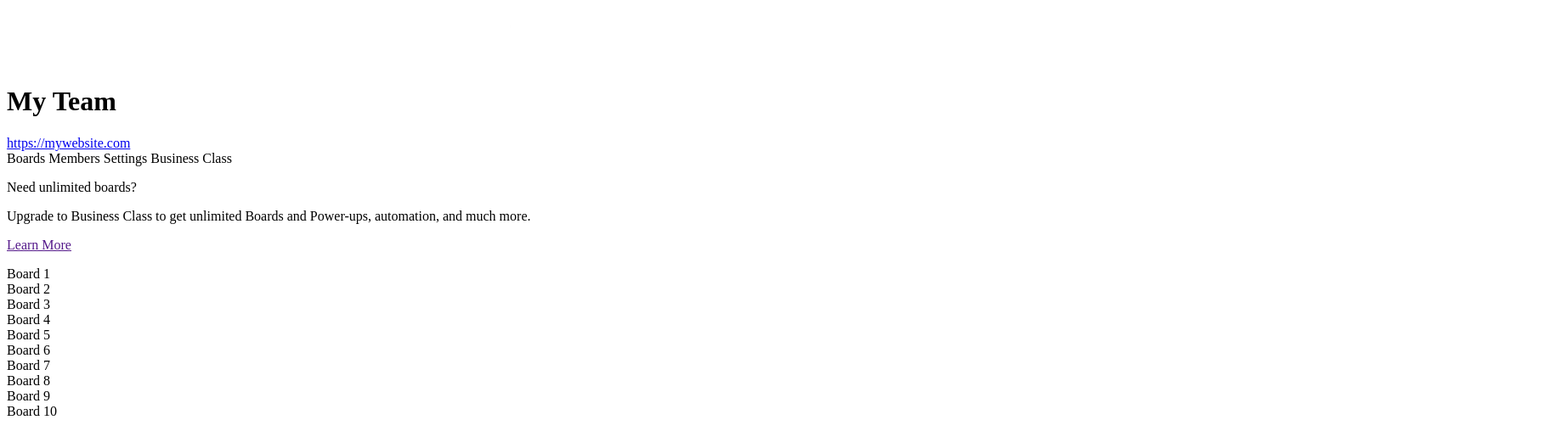
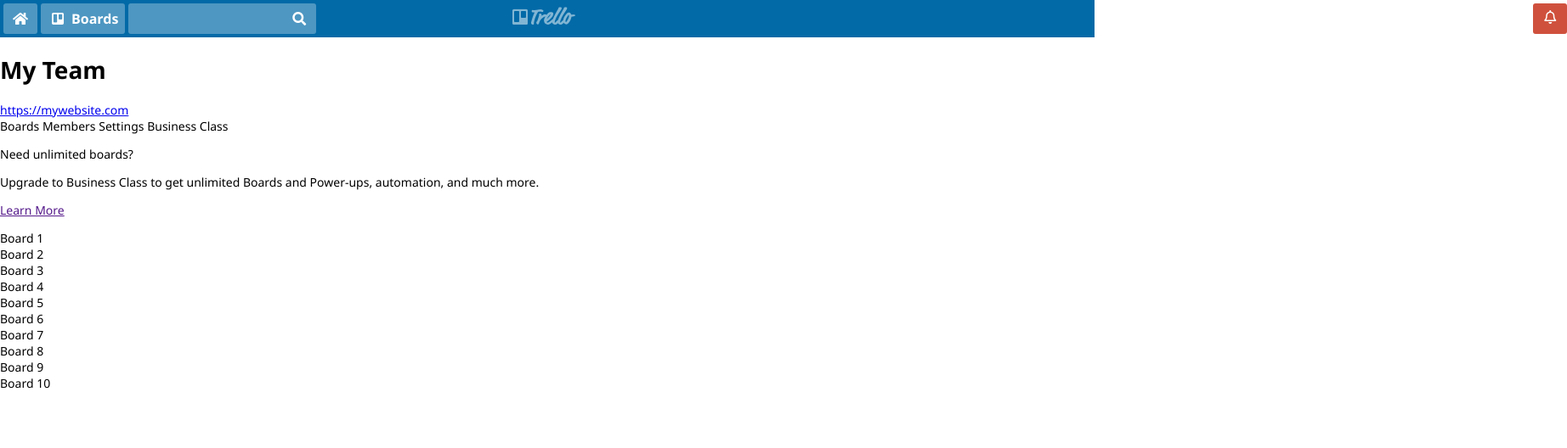
Before and after one commit to Ruben2691/trello-practice, a plain HTML site: page index.html in a window 1280 px wide. Shown: the whole page at 85% size, 1844 px wide, since content can reach past the window. Drawn offline with Linux system fonts and the light colour scheme.

Commit message:
phase 1 complete

```diff
--- a/index.html
+++ b/index.html
@@ -5,7 +5,7 @@
   <meta charset="UTF-8">
   <meta name="viewport" content="width=device-width, initial-scale=1.0">
   <link rel="stylesheet" href="https://cdnjs.cloudflare.com/ajax/libs/font-awesome/5.11.1/css/all.css" rel="stylesheet">
-  <link rel="stylesheet" type="text/css" href="main.css">
+  <link rel="stylesheet" type="text/css" href="./main.css">
 </head>
 
 <body>
@@ -42,7 +42,7 @@
           <i class="fas fa-info-circle"></i>
         </div>
       </a>
-      <a class="header-nav__link">
+      <a class="header-nav__link" >
         <div class="header-nav__button" id="alerts">
           <i class="far fa-bell"></i>
         </div>
--- a/main.css
+++ b/main.css
@@ -1,5 +1,37 @@
 /* Your code here */
+.header-nav__container{
+  background-color:#026AA7;
+  font-size: 16px;
+  line-height: 20px;
+  padding: 4px;
+  color: white;
+  display: flex;
+  width: 100%;
 
+}
+#plus, #info, #alerts {
+  position: relative;
+  left: 1340px;
+  flex-direction: column;
+   align-items:flex-end;
+ }
+ #alerts {
+ background-color: #CF513D;
+ }
+
+ body {
+  font-size: 14px;
+  font-family:'Segoe UI', 'Roboto', 'Noto Sans', 'Ubuntu', 'Droid Sans', 'Helvetica Neue', sans-serif;
+  margin: 0px;
+ }
+
+ @media screen and (max-width: 730px) {
+  #search{
+    display: none;
+  }
+  /* Hide the header search input field. */
+  /* Hide the "Boards" text, but leave the boards icon. */
+}
 /* Supplied CSS follows. */
 .header-nav__group{
   display: flex;
```
